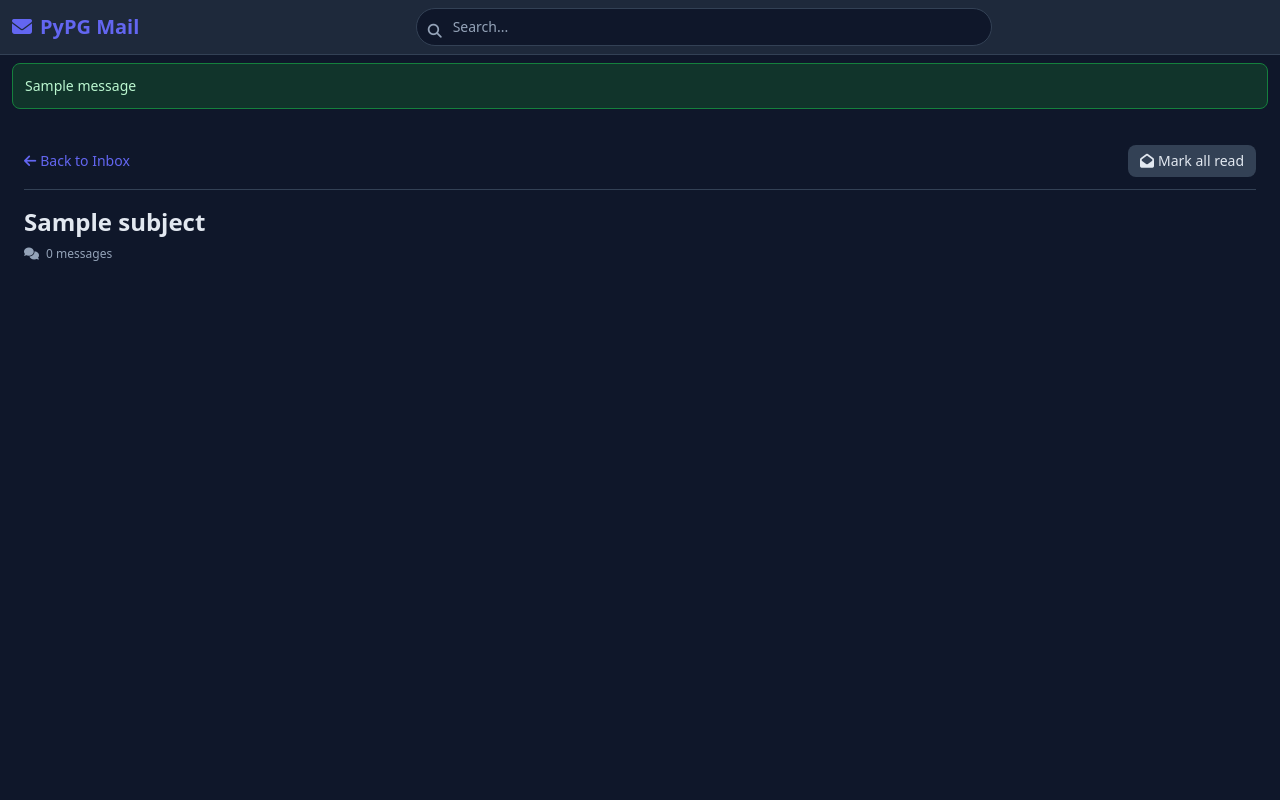
After one commit to larkins/py_pg_client, a Flask app: template app/templates/thread_detail.html in a window 1280 px wide. The commit adds this page. Run offline with Flask 2, Linux system fonts and the light colour scheme; the template is opened without the code that fills it: most values are stand-ins (such as "Sample title", 1, 10 or a date in 2020); one stand-in notice (Sample message) is shown; some libraries are stand-ins or nearby versions.

Commit message:
threading(ui): inbox thread badge, email banner, full thread view
Adopts the RFC 2822 threading support added in py_pg_email PR1+PR3+PR4
without breaking the existing email-row inbox layout.

* api_client.py: 3 new methods wrapping /api/threads,
  /api/threads/<uuid>/messages, /api/threads/<uuid>/read
* routes/emails.py: GET /threads/<uuid> + POST /threads/<uuid>/read
* templates/thread_detail.html: chronological thread view with
  per-message sandboxed iframes, "New" badges, and mark-all-read
* templates/inbox.html: thread icon (fa-comments) for emails in threads
  with link to thread view; preserved email-row layout
* templates/email_detail.html: "View full thread" banner when email has
  a thread_id
* tests/test_threads.py: 6 live-integration smoke tests against the
  mail server
* AGENTS.md: documents new endpoints and UI behaviour

End-to-end verified on localhost: sent 2 inbound webhooks sharing a
thread, then logged in as threading-test@example.com and confirmed
the inbox shows the thread icon on both rows, the email detail page
shows the banner, and /threads/<uuid> renders both messages
chronologically with the "Mark all read" button.

```diff
--- a/app/routes/emails.py
+++ b/app/routes/emails.py
@@ -263,6 +263,56 @@ def email_detail(email_id):
     except APIError as e:
         flash(str(e), 'error')
         return redirect(url_for('emails.inbox'))
+
+@emails_bp.route('/threads/<thread_id>')
+@require_auth
+def thread_detail(thread_id):
+    """Show all messages in a thread, in chronological order.
+
+    Backed by GET /api/threads/<id>/messages on the mail server (PR4 in
+    py_pg_email). The thread_id is a UUID assigned at email-capture time
+    (see PR3's compute_thread_id in py_pg_email/app/utils/emails.py).
+    """
+    try:
+        thread = api.get_thread_messages(session['token'], thread_id)
+
+        messages = thread.get('messages', []) if thread else []
+        for msg in messages:
+            if not msg.get('sender') and msg.get('headers'):
+                sender = extract_sender_from_headers(msg['headers'])
+                if sender:
+                    msg['sender'] = sender
+            if not msg.get('recipient') and msg.get('headers'):
+                recipient = extract_recipient_from_headers(msg['headers'])
+                if recipient:
+                    msg['recipient'] = recipient
+
+        return render_template(
+            'thread_detail.html',
+            thread_id=thread_id,
+            subject=thread.get('subject') if thread else None,
+            messages=messages,
+        )
+    except AuthenticationError:
+        session.clear()
+        flash('Session expired. Please log in again.', 'warning')
+        return redirect(url_for('auth.login'))
+    except APIError as e:
+        flash(str(e), 'error')
+        return redirect(url_for('emails.inbox'))
+
+@emails_bp.route('/threads/<thread_id>/read', methods=['POST'])
+@require_auth
+def mark_thread_read(thread_id):
+    """Mark every message in a thread as read."""
+    try:
+        api.mark_thread_read(session['token'], thread_id)
+        return jsonify({'status': 'ok'}), 200
+    except AuthenticationError:
+        session.clear()
+        return jsonify({'error': 'unauthenticated'}), 401
+    except APIError as e:
+        return jsonify({'error': str(e)}), 500
 
 @emails_bp.route('/attachments/<int:attachment_id>')
 @require_auth
--- /dev/null
+++ b/app/templates/thread_detail.html
@@ -0,0 +1,143 @@
+{% extends "base.html" %}
+
+{% block title %}{{ subject or 'Thread' }} - PyPG Mail{% endblock %}
+
+{% block content %}
+<div class="p-3 sm:p-6 pb-20 md:pb-6">
+    <!-- Back + header -->
+    <div class="flex items-center gap-2 mb-4 pb-3 border-b border-dark-border">
+        <a href="{{ url_for('emails.inbox') }}"
+           class="text-dark-accent hover:text-dark-accentHover flex-shrink-0 text-sm">
+            <i class="fas fa-arrow-left mr-1"></i>Back to Inbox
+        </a>
+        <div class="flex-1"></div>
+        <button id="mark-thread-read-btn"
+                class="px-3 py-1.5 bg-dark-hover rounded-lg hover:bg-dark-border text-sm text-dark-text flex-shrink-0">
+            <i class="fas fa-envelope-open mr-1"></i><span class="hidden sm:inline">Mark all read</span>
+        </button>
+    </div>
+
+    <!-- Thread summary -->
+    <div class="mb-4">
+        <h1 class="text-lg sm:text-2xl font-bold text-dark-text mb-2">
+            {{ subject or '(No subject)' }}
+        </h1>
+        <div class="flex items-center gap-3 text-xs text-dark-muted">
+            <span>
+                <i class="fas fa-comments mr-1"></i>
+                {{ messages|length }} message{{ '' if messages|length == 1 else 's' }}
+            </span>
+            {% if messages %}
+            <span>
+                <i class="fas fa-clock mr-1"></i>
+                {{ messages[0].created_at|datetime }} – {{ messages[-1].created_at|datetime }}
+            </span>
+            {% endif %}
+        </div>
+    </div>
+
+    <!-- Messages in chronological order -->
+    <div class="space-y-4">
+        {% for msg in messages %}
+        <div class="bg-dark-card border border-dark-border rounded-lg overflow-hidden
+                    {% if not msg.is_read %}border-dark-accent/50{% endif %}"
+             id="message-{{ msg.id }}">
+            <!-- Per-message header -->
+            <div class="px-3 py-2 sm:px-4 sm:py-3 bg-dark-hover/40 border-b border-dark-border
+                        flex items-start gap-3">
+                <div class="w-9 h-9 bg-dark-accent rounded-full flex items-center justify-center
+                            text-white font-bold text-xs flex-shrink-0">
+                    {{ (msg.sender.email[0] if msg.sender and msg.sender.email else '?')|upper }}
+                </div>
+                <div class="flex-1 min-w-0">
+                    <div class="flex items-center justify-between gap-2">
+                        <div class="min-w-0">
+                            <div class="font-semibold text-dark-text text-sm truncate
+                                        {% if not msg.is_read %}font-bold{% endif %}">
+                                {{ (msg.sender.email if msg.sender else 'Unknown') }}
+                                {% if not msg.is_read %}
+                                <span class="ml-1 px-1.5 py-0.5 bg-dark-accent text-white text-[10px]
+                                             rounded uppercase tracking-wide">New</span>
+                                {% endif %}
+                            </div>
+                            {% if msg.recipient %}
+                            <div class="text-xs text-dark-muted truncate">
+                                To: {{ msg.recipient.email }}
+                            </div>
+                            {% endif %}
+                        </div>
+                        <div class="flex items-center gap-2 flex-shrink-0">
+                            <span class="text-xs text-dark-muted">{{ msg.created_at|datetime }}</span>
+                            <a href="{{ url_for('emails.email_detail', email_id=msg.id) }}"
+                               class="text-xs text-dark-accent hover:text-dark-accentHover"
+                               title="Open single-message view">
+                                <i class="fas fa-external-link-alt"></i>
+                            </a>
+                        </div>
+                    </div>
+                </div>
+            </div>
+
+            <!-- Per-message body (same iframe sandboxing as email_detail.html) -->
+            {% set msg_content = msg.html if msg.html else msg.body if msg.body else '<p style="color: #94a3b8;">(No content)</p>' %}
+            <iframe id="thread-frame-{{ msg.id }}"
+                    sandbox="allow-same-origin allow-popups allow-popups-to-escape-sandbox"
+                    class="w-full bg-dark-card"
+                    style="min-height: 160px; border: none;"></iframe>
+
+            <script>
+            (function(frameId, rawContent) {
+                var iframe = document.getElementById(frameId);
+                if (!iframe) return;
+                var content = rawContent.trim();
+                var headerEnd = content.indexOf('\n\n');
+                if (headerEnd > 0 && headerEnd < 500) {
+                    var beforeBlank = content.substring(0, headerEnd);
+                    var headerLines = beforeBlank.split('\n');
+                    if (headerLines.length >= 2 && /^From:\s/i.test(headerLines[0])) {
+                        content = content.substring(headerEnd + 2);
+                    }
+                }
+                var displayContent = content;
+                var doc = '<!DOCTYPE html><html><head><meta charset="utf-8">' +
+                    '<style>' +
+                    'html, body { margin: 0; padding: 12px; font-family: -apple-system, BlinkMacSystemFont, "Segoe UI", Roboto, sans-serif; line-height: 1.6; font-size: 14px; background: #1e293b; color: #e2e8f0; word-wrap: break-word; }' +
+                    'a { color: #818cf8; }' +
+                    'img { max-width: 100%; height: auto; }' +
+                    'blockquote { border-left: 3px solid #334155; margin-left: 0; padding-left: 12px; color: #94a3b8; }' +
+                    'pre, code { background: #0f172a; color: #e2e8f0; padding: 2px 4px; border-radius: 3px; font-family: monospace; }' +
+                    '</style></head><body>' + displayContent + '</body></html>';
+                iframe.srcdoc = doc;
+                iframe.addEventListener('load', function() {
+                    try {
+                        var h = iframe.contentDocument.body.scrollHeight;
+                        iframe.style.height = Math.max(160, Math.min(h + 24, 2000)) + 'px';
+                    } catch (e) {}
+                });
+            })('thread-frame-{{ msg.id }}', {{ msg_content | tojson }});
+            </script>
+        </div>
+        {% endfor %}
+    </div>
+</div>
+
+<script>
+document.getElementById('mark-thread-read-btn')?.addEventListener('click', async function() {
+    try {
+        var resp = await fetch('{{ url_for("emails.mark_thread_read", thread_id=thread_id) }}', {
+            method: 'POST',
+            headers: {'Content-Type': 'application/json'},
+        });
+        if (resp.ok) {
+            document.querySelectorAll('[id^="message-"]').forEach(function(el) {
+                el.classList.remove('border-dark-accent/50');
+                var newBadge = el.querySelector('.bg-dark-accent.text-white');
+                if (newBadge) newBadge.remove();
+            });
+        }
+    } catch (e) {
+        console.error('mark_thread_read failed', e);
+    }
+});
+</script>
+{% endblock %}
```
Also changed, not shown: AGENTS.md (+20 -1 lines), app/api_client.py (+32 -0 lines), app/templates/email_detail.html (+12 -0 lines), app/templates/inbox.html (+10 -2 lines), tests/test_threads.py (added, +115 -0 lines).
